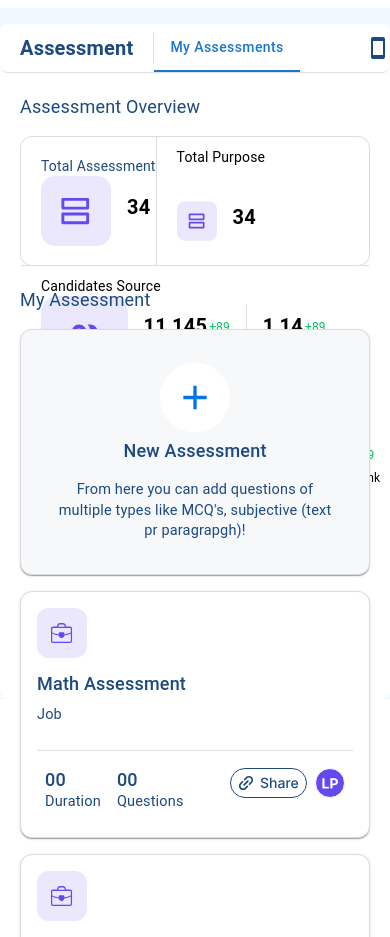
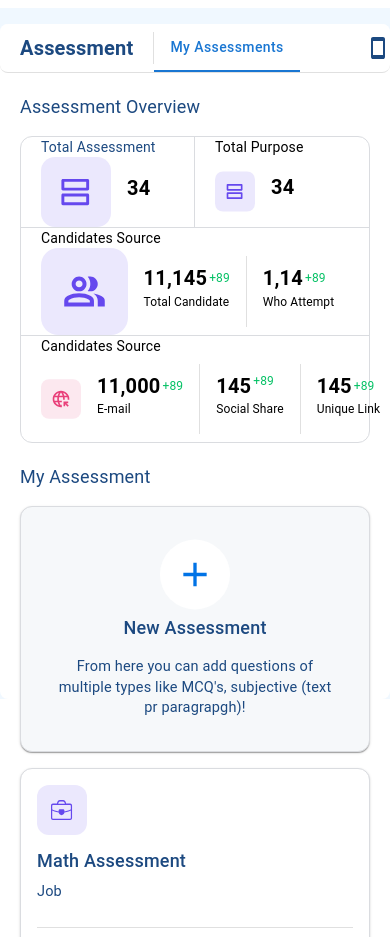
Before and after one commit to shwetasharms/responsive-dashboard, a React (Create React App) app: page / in a window 390 px wide. Shown: the part 820-1757 px from the top of the page. Built offline with nearby package versions, Linux system fonts and the light colour scheme.

Commit message:
responsive

```diff
--- a/src/module/dashboard/Dashboard.js
+++ b/src/module/dashboard/Dashboard.js
@@ -145,10 +145,10 @@ function Dashboard() {
 
 
               <Box >
-                <Grid container sx={{ height:130, border: "1px solid #DADCE0", borderRadius: "12px" }}>
+                <Grid container sx={{ height:{lg:130,xs:"100%"}, border: "1px solid #DADCE0", borderRadius: "12px" }}>
 
-                  <Grid columns={{ xs: 4, sm: 8, md: 2, lg:2 }} sx={{height:"100%",borderRight:"1px solid #DADCE0 "}}>
-                <Grid item  order={{ xs: 1, sm: 1 ,lg:1}} sx={{width:"100%",height:"100%",paddingLeft:"20px",display:"grid",alignContent:"Center",justifyContent:"left"}}>
+                  <Grid xs={6} sm={12} md={4} lg={1.5} order={{ xs: 1, sm: 1 ,lg:1}} sx={{height:"100%",borderRight:"1px solid #DADCE0 "}}>
+                <Grid item   sx={{width:"100%",height:"100%",paddingLeft:"20px",display:"grid",alignContent:"Center",justifyContent:"left"}}>
                   <Typography variant='body2' sx={{ fontSize: "14px", color: "#1C4980" }}>Total Assessment</Typography>
 
                       <Box sx={{ display: 'flex', flexDirection: 'row' }}>
```
